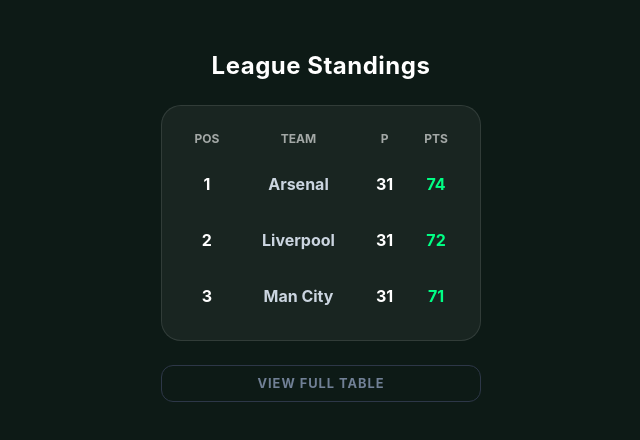
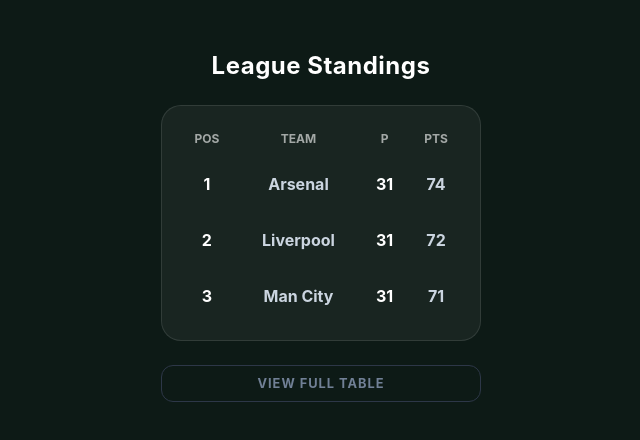
Before and after one commit to nvthvn-mf/footreact, a React (Vite) app: page / in a window 1280 px wide. Shown: the top 440 px of the page, without its empty margins (319-959 px from the left). Built offline with nearby package versions, Linux system fonts and the light colour scheme.

Commit message:
Ajout du survol des equipes dans le composants LeagueStandings.jsx

```diff
--- a/src/components/standings/LeagueStandings.css
+++ b/src/components/standings/LeagueStandings.css
@@ -40,16 +40,43 @@
     background-color: rgba(255, 255, 255, 0.05);
 }
 
-/* Les styles pour les lignes du tableau */
-.team-name {
-    color: #cbd5e0;
+/* --- Styles de base pour la ligne --- */
+.team-name-cell {
+    color: #cbd5e0 !important; /* Force le gris clair face à Bootstrap */
+    transition: color 0.3s ease;
 }
 
-/* Couleurs dynamiques pour les points */
+.pts-cell {
+    font-weight: bold;
+    transition: color 0.3s ease, text-shadow 0.3s ease;
+}
+
 .pts-active {
-    color: #00ff85; /* Vert fluo */
+    color: #00ff85 !important; /* Force le vert fluo */
 }
 
 .pts-inactive {
-    color: #cbd5e0; /* Gris */
+    color: #cbd5e0 !important; /* Force le gris clair */
 }
+
+/* --- Effets au survol (HOVER) --- */
+.standing-row-clickable {
+    cursor: pointer;
+    transition: background-color 0.3s ease;
+}
+
+/* 1. Un très léger fond sur la ligne entière */
+.standing-row-clickable:hover {
+    background-color: rgba(255, 255, 255, 0.03);
+}
+
+/* 2. Le texte devient plus blanc */
+.standing-row-clickable:hover .team-name-cell {
+    color: #ffffff !important;
+}
+
+/* 3. Le score devient vert fluo et brille un peu */
+.standing-row-clickable:hover .pts-cell {
+    color: #00ff85 !important;
+    text-shadow: 0 0 8px rgba(0, 255, 133, 0.4);
+}
--- a/src/components/standings/LeagueStandings.jsx
+++ b/src/components/standings/LeagueStandings.jsx
@@ -4,9 +4,9 @@ import './LeagueStandings.css';
 
 const LeagueStandings = () => {
     const teams = [
-        { pos: 1, team: 'Arsenal', p: 31, pts: 74, active: true },
-        { pos: 2, team: 'Liverpool', p: 31, pts: 72, active: true },
-        { pos: 3, team: 'Man City', p: 31, pts: 71, active: true },
+        { pos: 1, team: 'Arsenal', p: 31, pts: 74 },
+        { pos: 2, team: 'Liverpool', p: 31, pts: 72 },
+        { pos: 3, team: 'Man City', p: 31, pts: 71 },
     ];
 
     return (
--- a/src/components/standings/StandingRow.jsx
+++ b/src/components/standings/StandingRow.jsx
@@ -1,12 +1,15 @@
 import React from 'react';
 
-const StandingRow = ({ pos, team, p, pts, active }) => {
+const StandingRow = ({ pos, team, p, pts }) => {
+    const handleRowClick = () => {
+        console.log(`Redirection vers la page de l'équipe : ${team}`);
+    };
     return (
-        <tr key={pos}>
+        <tr className="standing-row-clickable" onClick={handleRowClick}>
             <td className="bg-transparent text-white py-3">{pos}</td>
-            <td className="bg-transparent" style={{ color: '#cbd5e0' }}>{team}</td>
+            <td className="bg-transparent team-name-cell">{team}</td>
             <td className="bg-transparent text-center text-white">{p}</td>
-            <td className="bg-transparent text-center" style={{ color: active ? '#00ff85' : '#cbd5e0' }}>
+            <td className="bg-transparent text-center pts-cell pts-inactive">
                 {pts}
             </td>
         </tr>
```
